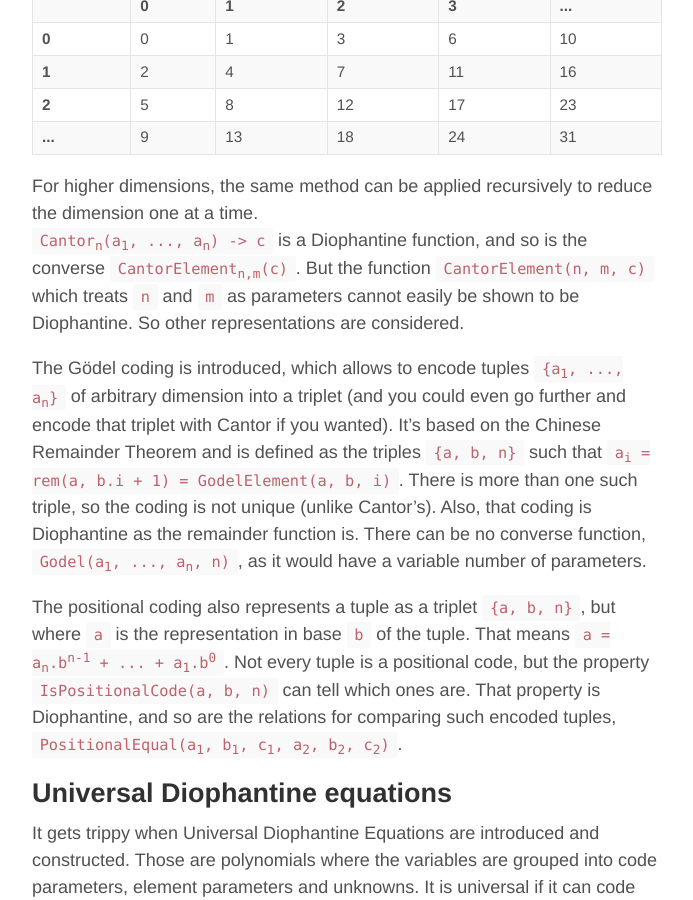
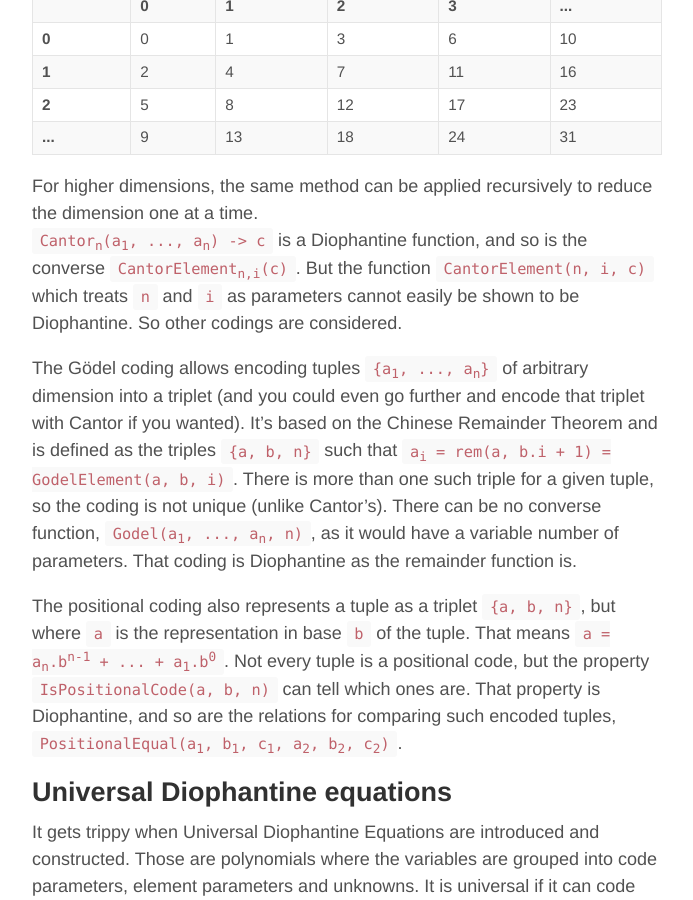
Before and after one commit to jcouv/jcouv.github.io, a Jekyll site: the page built from test.md, in a window 1280 px wide and 900 px high, scrolled down 2030 px. Shown: the whole window, without its empty margins (293-986 px from the left). Built offline with Jekyll 4.4.1, drawn with Linux system fonts in a browser that asks for light colours.

Commit message:
Update test.md

```diff
--- a/test.md
+++ b/test.md
@@ -55,10 +55,12 @@ For n=2, it sequences pairs following the diagonals: {0, 0}, the {1, 0}, {0, 1},
 
 
 For higher dimensions, the same method can be applied recursively to reduce the dimension one at a time.
-<code>Cantor<sub>n</sub>(a<sub>1</sub>, ..., a<sub>n</sub>) -> c</code> is a Diophantine function, and so is the converse <code>CantorElement<sub>n,m</sub>(c)</code>.
-But the function `CantorElement(n, m, c)` which treats `n` and `m` as parameters cannot easily be shown to be Diophantine. So other representations are considered.
+<code>Cantor<sub>n</sub>(a<sub>1</sub>, ..., a<sub>n</sub>) -> c</code> is a Diophantine function, and so is the converse <code>CantorElement<sub>n,i</sub>(c)</code>.
+But the function `CantorElement(n, i, c)` which treats `n` and `i` as parameters cannot easily be shown to be Diophantine. So other codings are considered.
 
-The Gödel coding is introduced, which allows to encode tuples <code>{a<sub>1</sub>, ..., a<sub>n</sub>}</code> of arbitrary dimension into a triplet (and you could even go further and encode that triplet with Cantor if you wanted). It's based on the Chinese Remainder Theorem and is defined as the triples `{a, b, n}` such that <code>a<sub>i</sub> = rem(a, b.i + 1) = GodelElement(a, b, i)</code>. There is more than one such triple, so the coding is not unique (unlike Cantor's). Also, that coding is Diophantine as the remainder function is. There can be no converse function, <code>Godel(a<sub>1</sub>, ..., a<sub>n</sub>, n)</code>, as it would have a variable number of parameters.
+The Gödel coding allows encoding tuples <code>{a<sub>1</sub>, ..., a<sub>n</sub>}</code> of arbitrary dimension into a triplet (and you could even go further and encode that triplet with Cantor if you wanted). It's based on the Chinese Remainder Theorem and is defined as the triples `{a, b, n}` such that <code>a<sub>i</sub> = rem(a, b.i + 1) = GodelElement(a, b, i)</code>. There is more than one such triple for a given tuple, so the coding is not unique (unlike Cantor's).
+There can be no converse function, <code>Godel(a<sub>1</sub>, ..., a<sub>n</sub>, n)</code>, as it would have a variable number of parameters.
+That coding is Diophantine as the remainder function is.
 
 The positional coding also represents a tuple as a triplet `{a, b, n}`, but where `a` is the representation in base `b` of the tuple. That means <code>a = a<sub>n</sub>.b<sup>n-1</sup> + ... + a<sub>1</sub>.b<sup>0</sup></code>. Not every tuple is a positional code, but the property `IsPositionalCode(a, b, n)` can tell which ones are. That property is Diophantine, and so are the relations for comparing such encoded tuples, <code>PositionalEqual(a<sub>1</sub>, b<sub>1</sub>, c<sub>1</sub>, a<sub>2</sub>, b<sub>2</sub>, c<sub>2</sub>)</code>.
 
```
